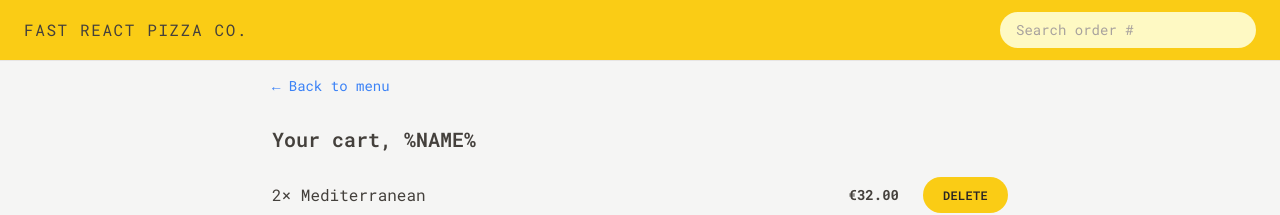
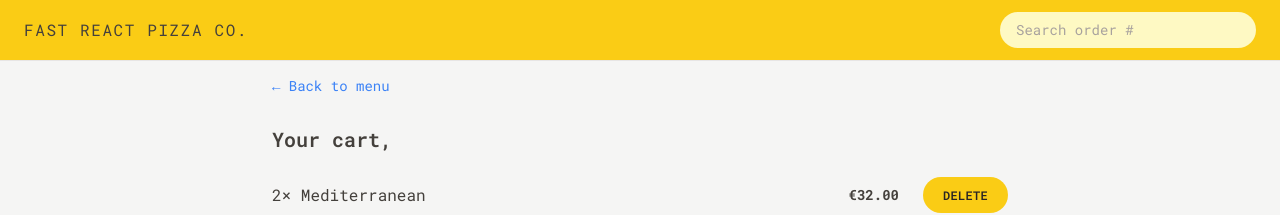
Before and after one commit to hunde51/fast-react-pizza-co., a React (Vite) app: page /cart in a window 1280 px wide. Shown: the top 215 px of the page. Built offline with nearby package versions, Linux system fonts and the light colour scheme.

Commit message:
integrate Redux to fetch username in Cart and CreateOrder components, update input field default value

```diff
--- a/src/features/cart/Cart.jsx
+++ b/src/features/cart/Cart.jsx
@@ -2,6 +2,7 @@ import { Link } from 'react-router-dom';
 import LinkButton from '../../ui/LinkButton';
 import Button from '../../ui/Button';
 import CartItem from './CartItem';
+import { useSelector } from 'react-redux';
 
 const fakeCart = [
   {
@@ -28,6 +29,8 @@ const fakeCart = [
 ];
 
 function Cart() {
+
+   const username = useSelector((state) => state.user.username)
   const cart = fakeCart;
 
   return (
@@ -36,7 +39,7 @@ function Cart() {
         &larr; Back to menu
       </LinkButton>
 
-      <h2 className='mt-7 text-xl font-semibold'>Your cart, %NAME%</h2>
+      <h2 className='mt-7 text-xl font-semibold'>Your cart, {username}</h2>
 
       <ul className='mt-3 divide-y divide-stone-200 border-b'>
         {cart.map(item => <CartItem item={item} key={item.key} />)}   </ul>
--- a/src/features/order/CreateOrder.jsx
+++ b/src/features/order/CreateOrder.jsx
@@ -2,6 +2,7 @@ import { useState } from 'react';
 import { Form, redirect, useActionData, useNavigation } from 'react-router-dom';
 import { createOrder } from '../../services/apiRestaurant';
 import Button from '../../ui/Button';
+import { useSelector } from 'react-redux';
 
 // https://uibakery.io/regex-library/phone-number
 const isValidPhone = (str) =>
@@ -34,6 +35,8 @@ const fakeCart = [
 ];
 
 function CreateOrder() {
+
+   const username = useSelector((state) => state.user.username)
   const navigation = useNavigation();
   const isSubmitting = navigation.state === 'submitting';
 
@@ -50,7 +53,7 @@ function CreateOrder() {
       <Form method="POST">
         <div className="mb-5 flex flex-col gap-2 sm:flex-row sm:items-center">
           <label className="sm:basis-40">First Name</label>
-          <input className="input grow" type="text" name="customer" required />
+          <input className="input grow" type="text" defaultValue={username} name="customer" required />
         </div>
 
         <div className="mb-5 flex flex-col gap-2 sm:flex-row sm:items-center">
```
